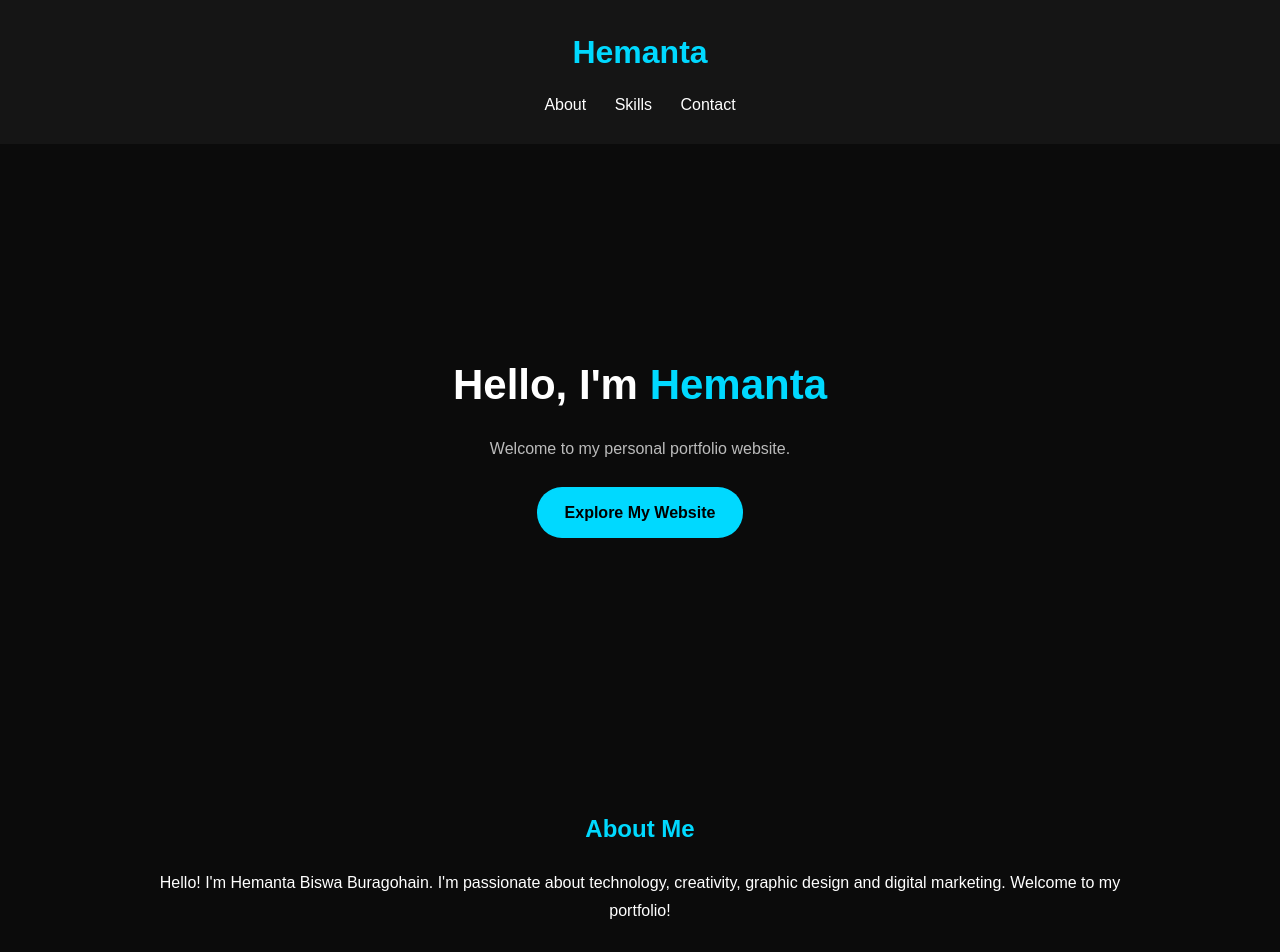
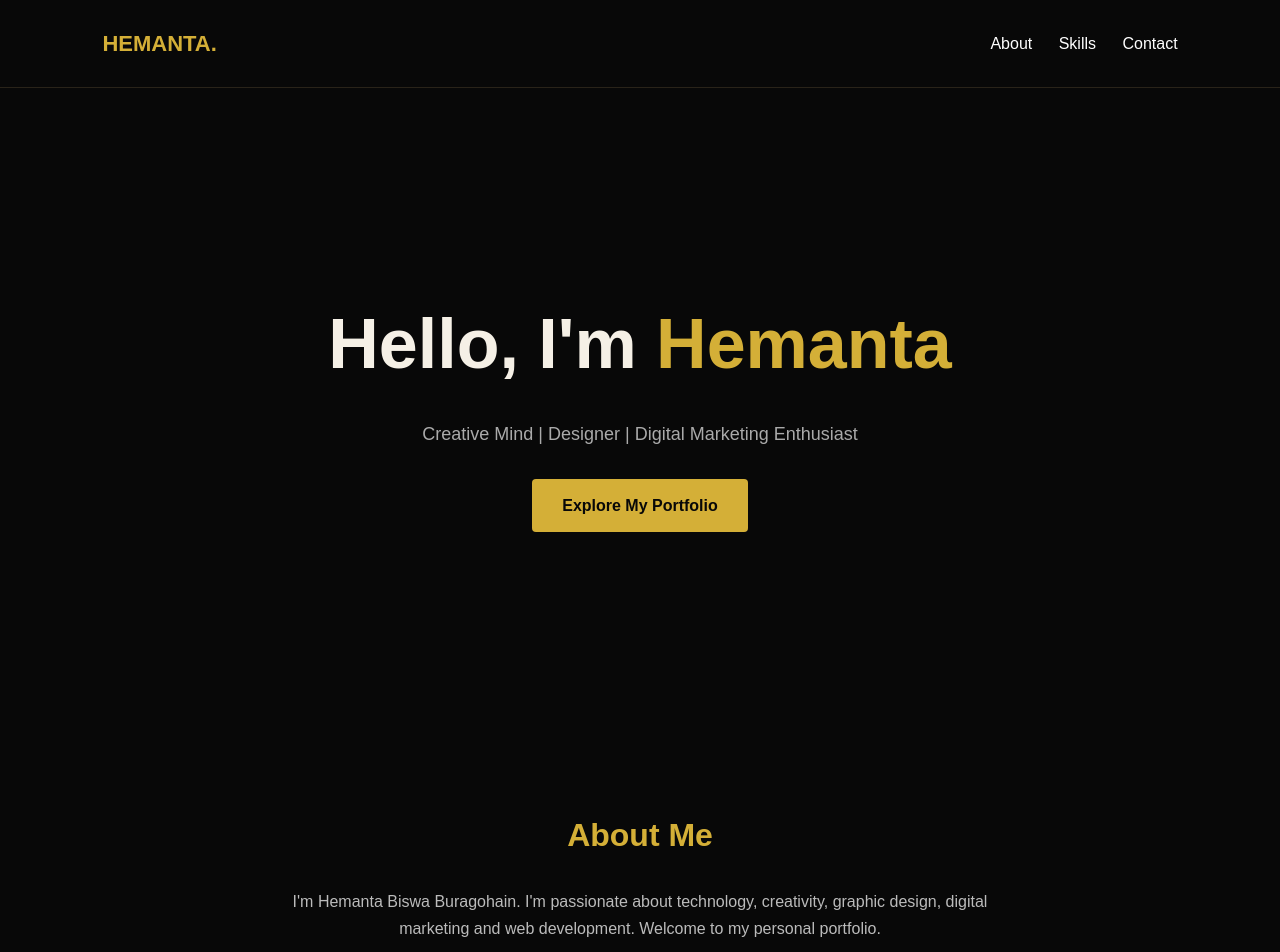
Before and after one commit to gohainh603-cyber/gohainh603-cyber.github.io, a plain HTML site: page index.html in a window 1280 px wide. Shown: the top 952 px of the page. Drawn offline with Linux system fonts and the light colour scheme.

Commit message:
Add files via upload

```diff
--- a/index.html
+++ b/index.html
@@ -4,7 +4,7 @@
 <head>
 <meta charset="UTF-8">
 <meta name="viewport" content="width=device-width, initial-scale=1.0">
-    <title>Hemanta | Personal Portfolio</title>
+<title>Hemanta Biswa Buragohain | Portfolio</title>
 
 <style>
 * {
@@ -14,34 +14,38 @@
 }
 
 body {
+    background: #080808;
+    color: #f5f0e6;
     font-family: Arial, sans-serif;
-            background: #0b0b0b;
-            color: white;
     line-height: 1.7;
 }
 
 header {
-            padding: 25px 10%;
-            background: #151515;
-            text-align: center;
+    padding: 25px 8%;
+    display: flex;
+    justify-content: space-between;
+    align-items: center;
+    border-bottom: 1px solid #292319;
 }
 
-        header h1 {
-            color: #00d9ff;
-        }
-
-        nav {
-            margin-top: 12px;
+.logo {
+    color: #d4af37;
+    font-size: 22px;
+    font-weight: bold;
 }
 
 nav a {
     color: white;
     text-decoration: none;
-            margin: 12px;
+    margin-left: 22px;
+}
+
+nav a:hover {
+    color: #d4af37;
 }
 
 .hero {
-            min-height: 75vh;
+    min-height: 80vh;
     display: flex;
     flex-direction: column;
     justify-content: center;
@@ -50,38 +54,46 @@
     padding: 30px;
 }
 
-        .hero h2 {
-            font-size: 42px;
+.hero h1 {
+    font-size: clamp(38px, 7vw, 70px);
     margin-bottom: 15px;
 }
 
 .hero span {
-            color: #00d9ff;
+    color: #d4af37;
 }
 
 .hero p {
-            color: #bbbbbb;
+    color: #aaa;
+    font-size: 18px;
 }
 
-        .button {
+.btn {
     display: inline-block;
-            margin-top: 25px;
-            padding: 12px 28px;
-            background: #00d9ff;
-            color: #000;
+    margin-top: 30px;
+    padding: 13px 30px;
+    background: #d4af37;
+    color: #080808;
     text-decoration: none;
-            border-radius: 25px;
+    border-radius: 4px;
     font-weight: bold;
 }
 
 section {
-            padding: 65px 10%;
+    padding: 80px 10%;
     text-align: center;
 }
 
 section h2 {
-            color: #00d9ff;
-            margin-bottom: 20px;
+    color: #d4af37;
+    font-size: 32px;
+    margin-bottom: 25px;
+}
+
+section p {
+    max-width: 700px;
+    margin: auto;
+    color: #bbb;
 }
 
 .skills {
@@ -92,16 +104,28 @@
 }
 
 .skills span {
-            background: #202020;
+    border: 1px solid #d4af37;
     padding: 12px 22px;
-            border-radius: 8px;
+    border-radius: 4px;
 }
 
 footer {
-            background: #151515;
     padding: 25px;
     text-align: center;
-            color: #aaa;
+    color: #888;
+    border-top: 1px solid #292319;
+}
+
+@media (max-width: 600px) {
+    header {
+        flex-direction: column;
+        gap: 15px;
+    }
+
+    nav a {
+        margin: 0 7px;
+        font-size: 14px;
+    }
 }
 </style>
 </head>
@@ -109,7 +133,7 @@
 <body>
 
 <header>
-        <h1>Hemanta</h1>
+    <div class="logo">HEMANTA.</div>
     <nav>
         <a href="#about">About</a>
         <a href="#skills">Skills</a>
@@ -118,18 +142,18 @@
 </header>
 
 <div class="hero">
-        <h2>Hello, I'm <span>Hemanta</span></h2>
-        <p>Welcome to my personal portfolio website.</p>
-        <a href="#about" class="button">Explore My Website</a>
+    <h1>Hello, I'm <span>Hemanta</span></h1>
+    <p>Creative Mind | Designer | Digital Marketing Enthusiast</p>
+    <a href="#about" class="btn">Explore My Portfolio</a>
 </div>
 
 <section id="about">
     <h2>About Me</h2>
     <p>
-            Hello! I'm Hemanta Biswa Buragohain.
+        I'm Hemanta Biswa Buragohain.
         I'm passionate about technology, creativity,
-            graphic design and digital marketing.
-            Welcome to my portfolio!
+        graphic design, digital marketing and web development.
+        Welcome to my personal portfolio.
     </p>
 </section>
 
@@ -145,11 +169,12 @@
 
 <section id="contact">
     <h2>Contact Me</h2>
-        <p>Email: mlbbxzone@gmail.com</p>
+    <p>Let's work together and create something amazing.</p>
+    <a class="btn" href="mailto:YOUR_EMAIL_HERE">Email Me</a>
 </section>
 
 <footer>
-        <p>© 2026 Hemanta. All Rights Reserved.</p>
+    © 2026 Hemanta Biswa Buragohain. All Rights Reserved.
 </footer>
 
 </body>
```
Lines whose indentation alone changed are shown as unchanged.
